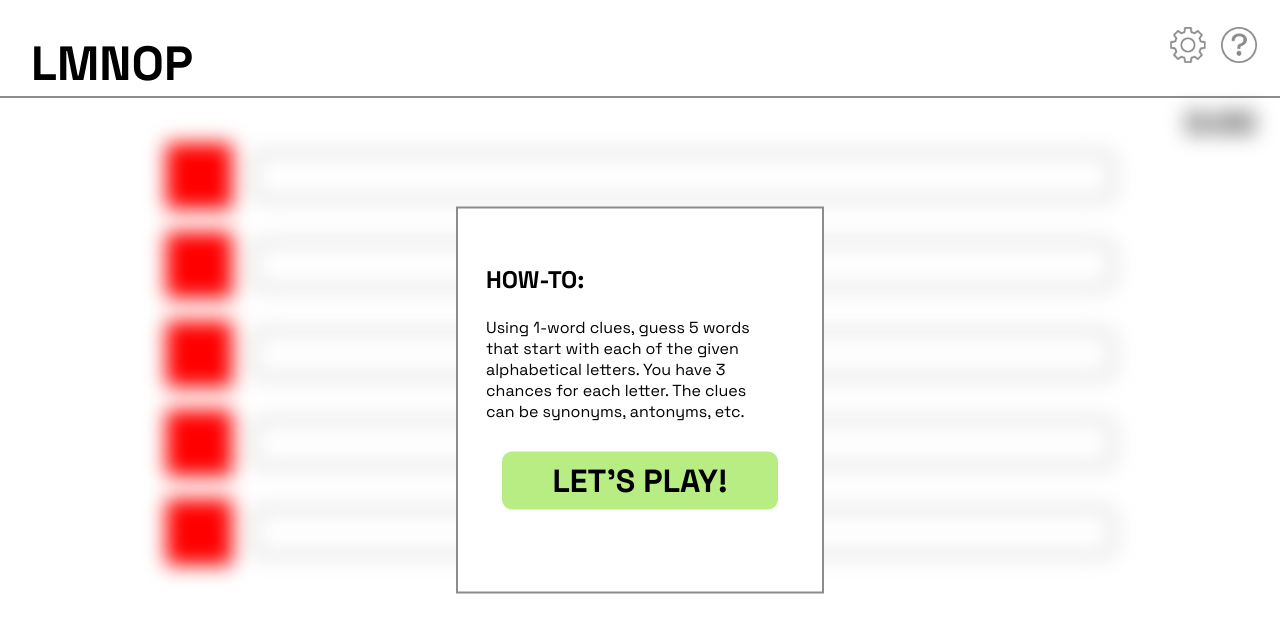
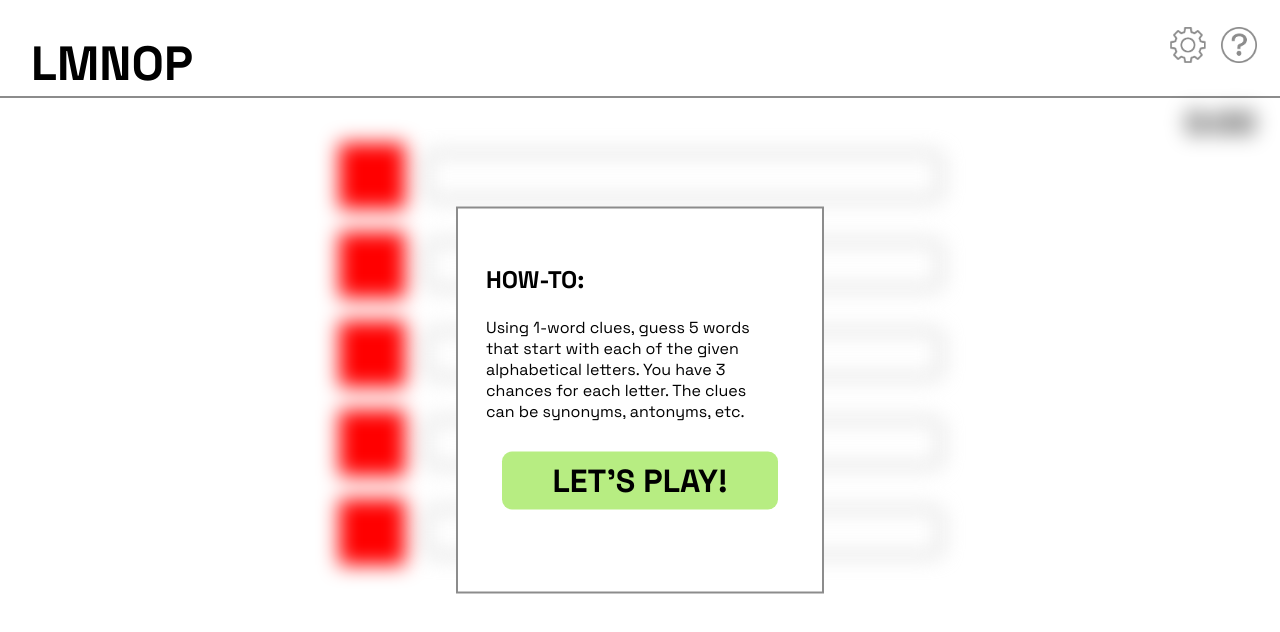
Before and after one commit to aconstas/LMNOP-REACT, a React (Vite) app: page / in a window 1280 px wide. Shown: the top 632 px of the page. Built offline with nearby package versions, Linux system fonts and the light colour scheme.

Commit message:
add max-width for desktop user UI/UX

```diff
--- a/src/components/GuessInput/GuessInput.module.css
+++ b/src/components/GuessInput/GuessInput.module.css
@@ -7,7 +7,6 @@
 
 .letterBox {
     width: 66px;
-    max-width: 500px;
     height: 66px;
     background-color: red;
 }
@@ -19,6 +18,7 @@
 input {
     border-radius: 10px;
     width: 66vw;
+    max-width: 500px;
     border: 2px solid #8C8C8C;
     font-family: 'Space Grotesk', sans-serif;
     font-size: 24px;
```
